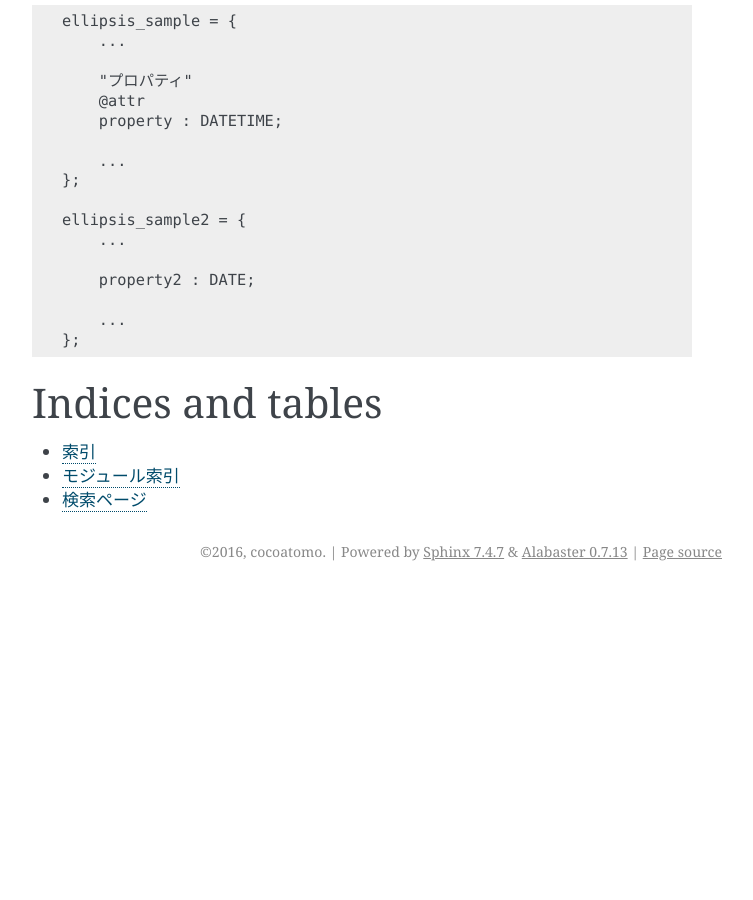
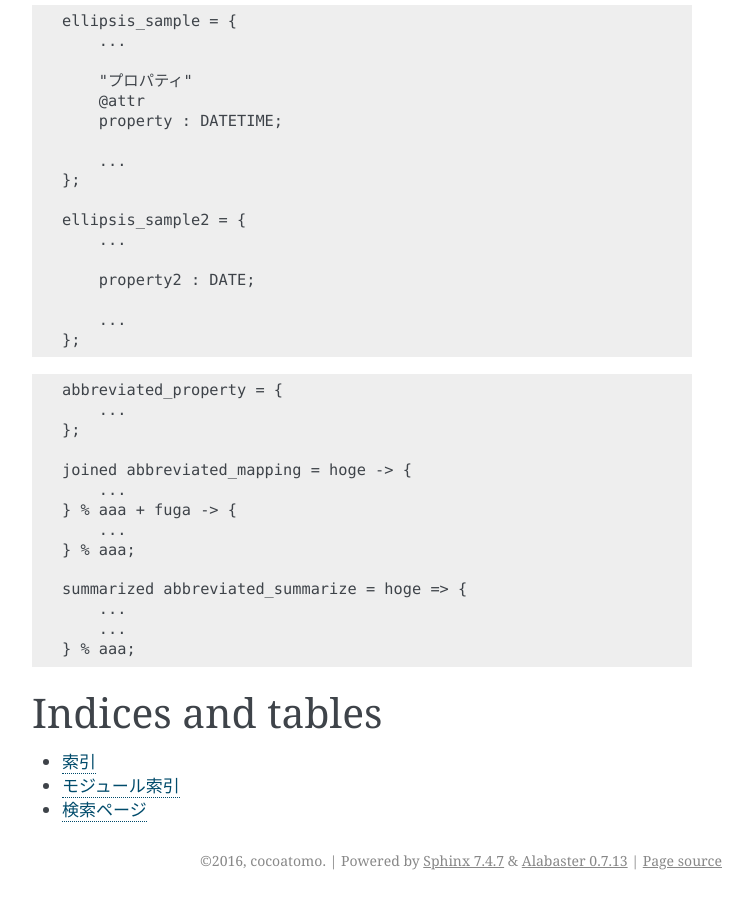
Before and after one commit to cocoatomo/pygments-dmdl, a Sphinx documentation site: the page built from sampledoc/source/index.rst, in a window 1280 px wide and 900 px high, scrolled down 4550 px. Shown: the whole window, without its empty margins (388-1141 px from the left). Built offline with Sphinx 7.4.7, drawn with Linux system fonts in a browser that asks for light colours; before the commit the page ends 5141 px from its top, so only the background shows below that.

```diff
--- a/sampledoc/source/index.rst
+++ b/sampledoc/source/index.rst
@@ -258,6 +258,22 @@
        ...
    };
 
+.. code-block:: dmdl
+
+   abbreviated_property = {
+       ...
+   };
+
+   joined abbreviated_mapping = hoge -> {
+       ...
+   } % aaa + fuga -> {
+       ...
+   } % aaa;
+
+   summarized abbreviated_summarize = hoge => {
+       ...
+       ...
+   } % aaa;
 
 
 Indices and tables
```
Also changed, not shown: 1 other file.
